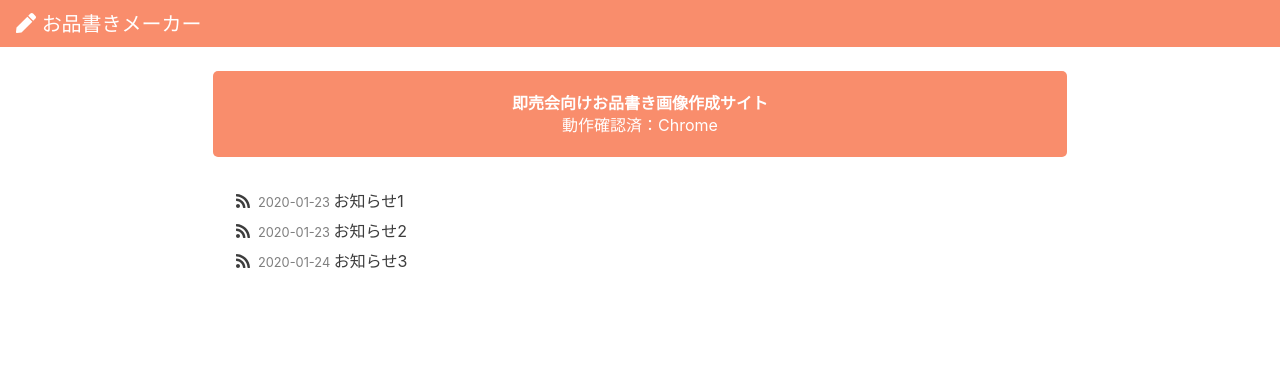
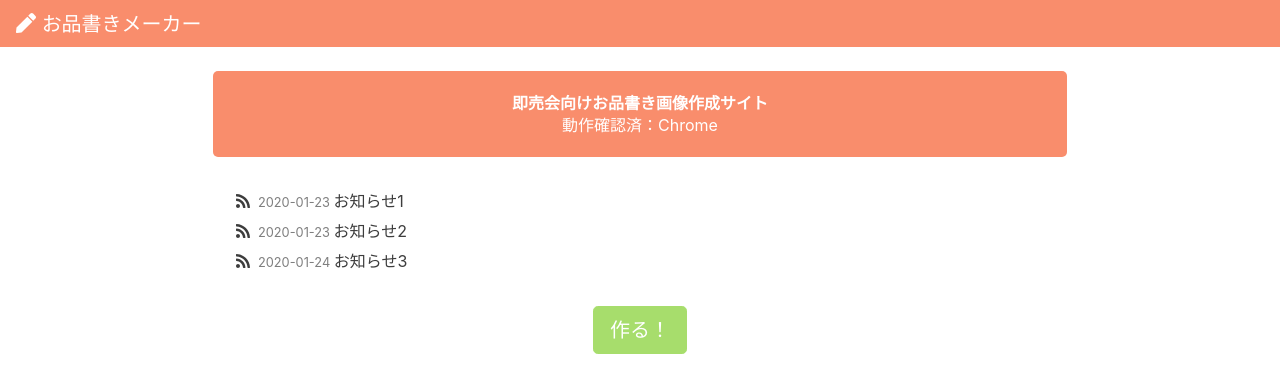
Before and after one commit to kyoruni/oshinagaki, a Vue app: page / in a window 1280 px wide. Shown: the top 392 px of the page. Built offline with nearby package versions, Linux system fonts and the light colour scheme.

Commit message:
:wrench: 作成ボタン設置

```diff
--- a/src/views/Home.vue
+++ b/src/views/Home.vue
@@ -15,6 +15,12 @@
     </b-row>
     <!-- お知らせ -->
     <news />
+    <!-- 作る！ -->
+    <div class="making mt-4">
+      <b-button size="lg" class="making--button">
+        作る！
+      </b-button>
+    </div>
   </div>
 </template>
 
@@ -41,4 +47,23 @@ export default {
     margin-bottom: 6px;
   }
 }
+
+// 作る！
+.making {
+  text-align: center;
+  // ボタン
+  &--button {
+    background: #82d02f;
+    border: 1px solid #82d02f;
+    opacity: 0.7;
+    -webkit-transition: 0.3s ease-in-out;
+    transition: 0.3s ease-in-out;
+    // ボタンにマウス乗せたとき
+    &:hover {
+      background: #82d02f;
+      border: 1px solid #82d02f;
+      opacity: 1.5;
+    }
+  }
+}
 </style>
```
